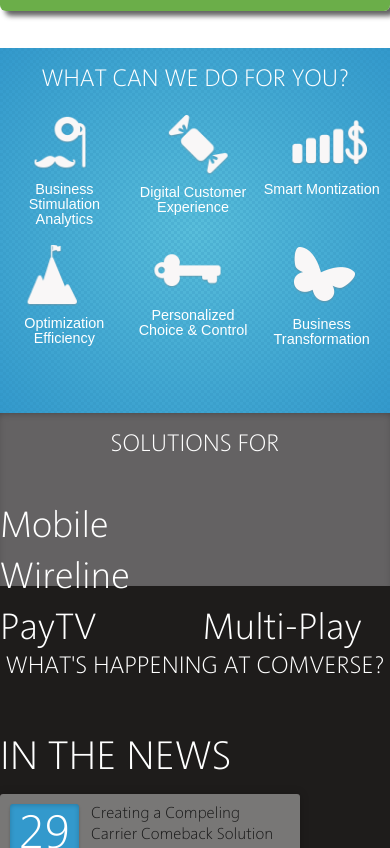
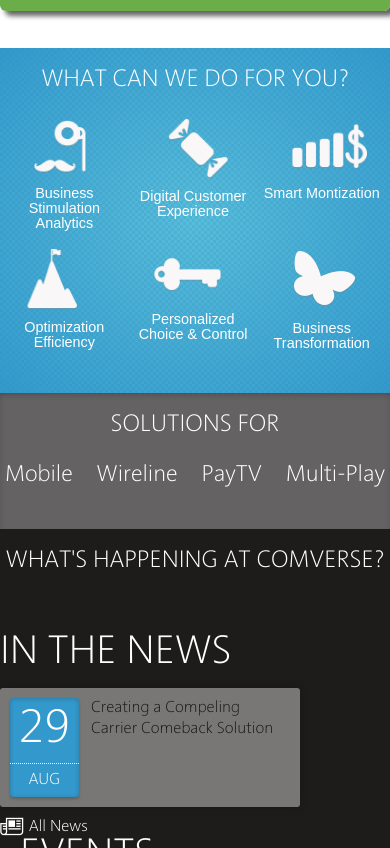
Before and after one commit to BenGedi/comverse, a plain HTML site: page index.html in a window 390 px wide. Shown: the part 943-1791 px from the top of the page. Drawn offline with Linux system fonts and the light colour scheme.

Commit message:
work on the 767px resolution

```diff
--- a/css/main.css
+++ b/css/main.css
@@ -1446,7 +1446,9 @@
 	header{
 		height: 60px;
 	}
-
+	h1[heading="section"]{
+		padding-bottom: 27px;
+	}
 	footer[last],header[id="comverse"],section[carousel],section[solutions],section[solution-for],
 	section[success-stories],section[events]{
 		max-width: 767px;
@@ -1675,9 +1677,12 @@
 	[feature-box] footer span{
 		margin-left: 10px;
 	}
+	section[solutions]{
+		height: 345px;
+	}
 	ul[list~="solutions"]{
 		height: 226px;
-		padding-top: 23px;
+		padding-top: 0;
 		padding-bottom: 20px;
 	}
 	section[solutions] a[link~="btnBlue"]{
@@ -1687,10 +1692,25 @@
 		width: 33%;
 		height: 129px;
 	}
-	/*[box~="solution"] figure img{
-
-	}*/
 	[box~="solution"] figure figcaption{
 		font: 0.9em/15px Arial;
 	}
-}
+	section[solution-for]{
+		height: 136px;
+	}
+	section[solution-for] [list~="row"] li{
+		float: none;
+	}
+	ul[list~="solution-for"]{
+		padding-top: 0;
+		max-width: 384px;
+		text-align: center;
+	}
+	ul[list~="solution-for"] li{
+		margin-right: 20px;
+		display: inline;
+	}
+	ul[list~="solution-for"] li a{
+		font: 23px/24px 'Segan-Light';
+	}
+}
```
